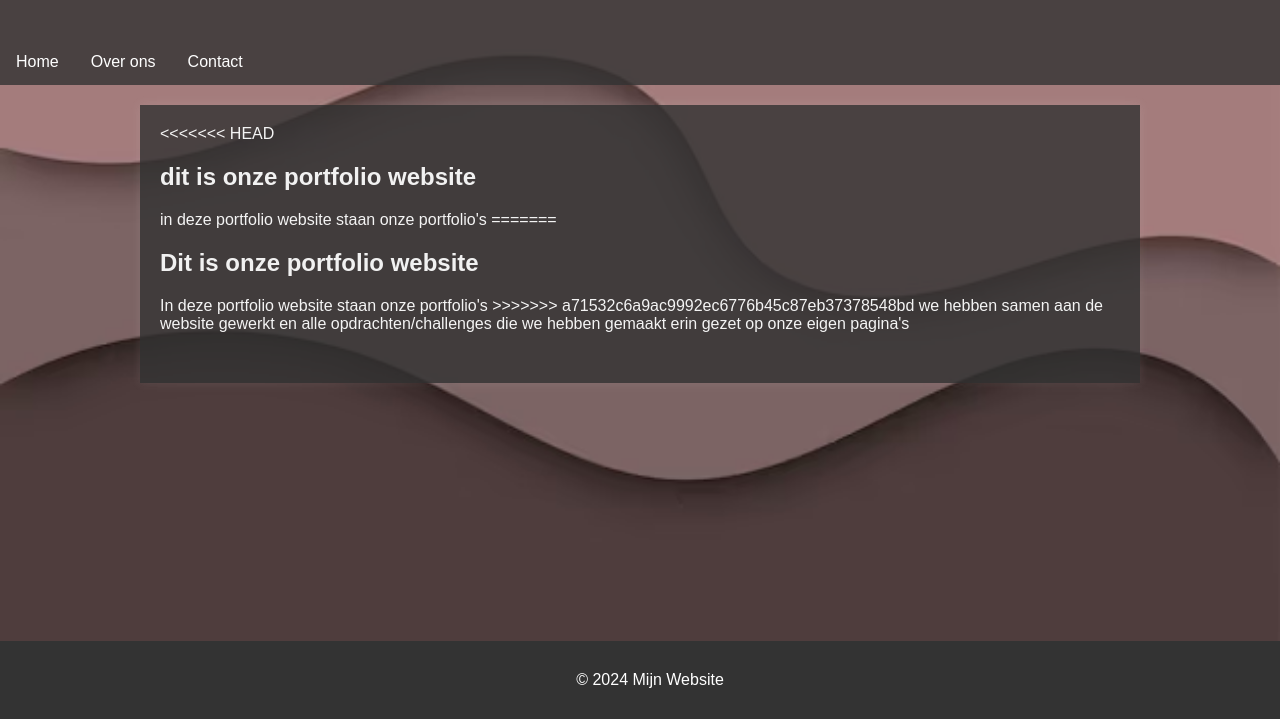
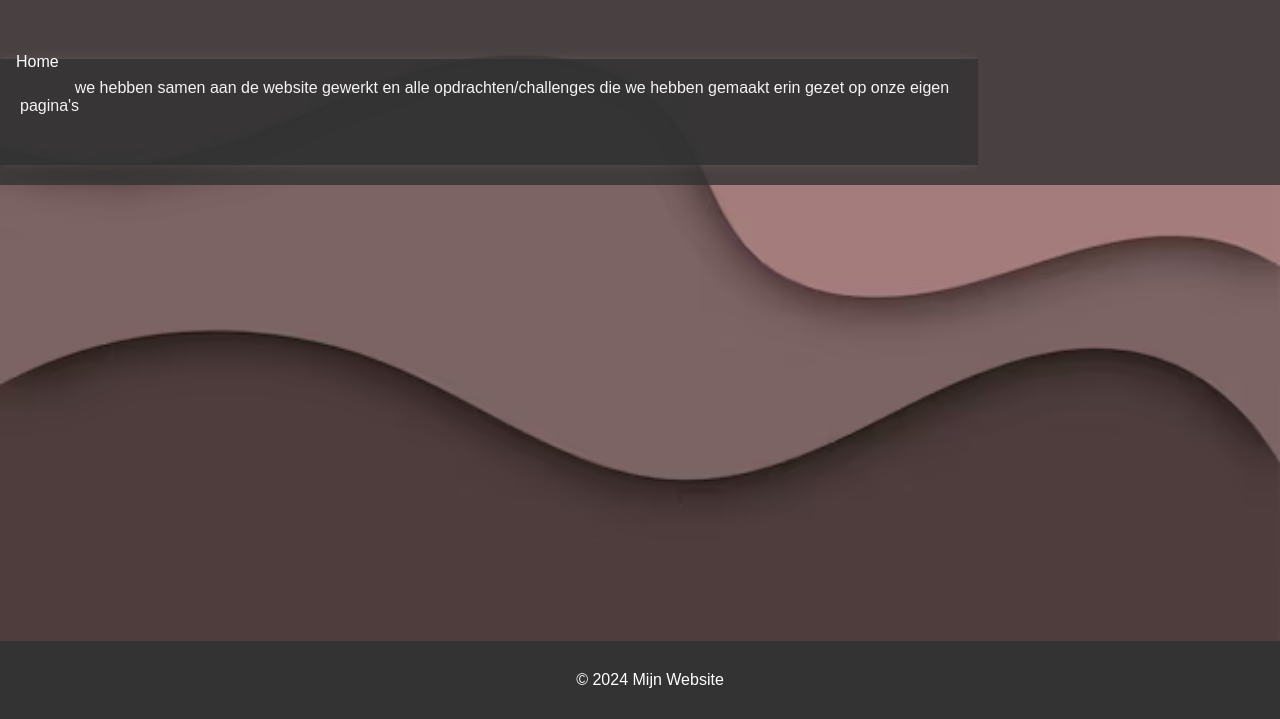
Before and after one commit to Sanderpeeters2005/portfolio, a plain HTML site: page index.html in a window 1280 px wide. Shown: the part 81-800 px from the top of the page. Drawn offline with Linux system fonts and the light colour scheme.

Commit message:
update10

```diff
--- a/index.html
+++ b/index.html
@@ -17,29 +17,13 @@
             <div class="dropdown-content">
                 <a href="index.html">Home</a>
                 <a href="index1.html">Portfolio Sander</a>
-                <a href="index2.html">Portfolio Django</a>
-<<<<<<< HEAD
-=======
+                <a href="index2.html">Portfolio Django</a
                 <a href="index3.html">Portfolio Djano</a>
                 <a href="index4.html">Portfolio Jeremy</a>
->>>>>>> a71532c6a9ac9992ec6776b45c87eb37378548bd
             </div>
-        </div>
-        <div class="dropdown">
-            <a href="overons.html" class="dropbtn">Over ons</a>
-            </div>
-        <a href="contact.html">Contact</a>
-    </div>
 
     <main>
         <section>
-<<<<<<< HEAD
-            <h2>dit is onze portfolio website</h2>
-            in deze portfolio website staan onze portfolio's
-=======
-            <h2>Dit is onze portfolio website</h2>
-            In deze portfolio website staan onze portfolio's
->>>>>>> a71532c6a9ac9992ec6776b45c87eb37378548bd
              we hebben samen aan de website gewerkt en alle opdrachten/challenges die we hebben gemaakt erin gezet op onze eigen pagina's
         </section>
     </main>
```
Also changed, not shown: index1.html (+1 -6 lines), index2.html (+0 -3 lines), overons.html (+1 -6 lines).
